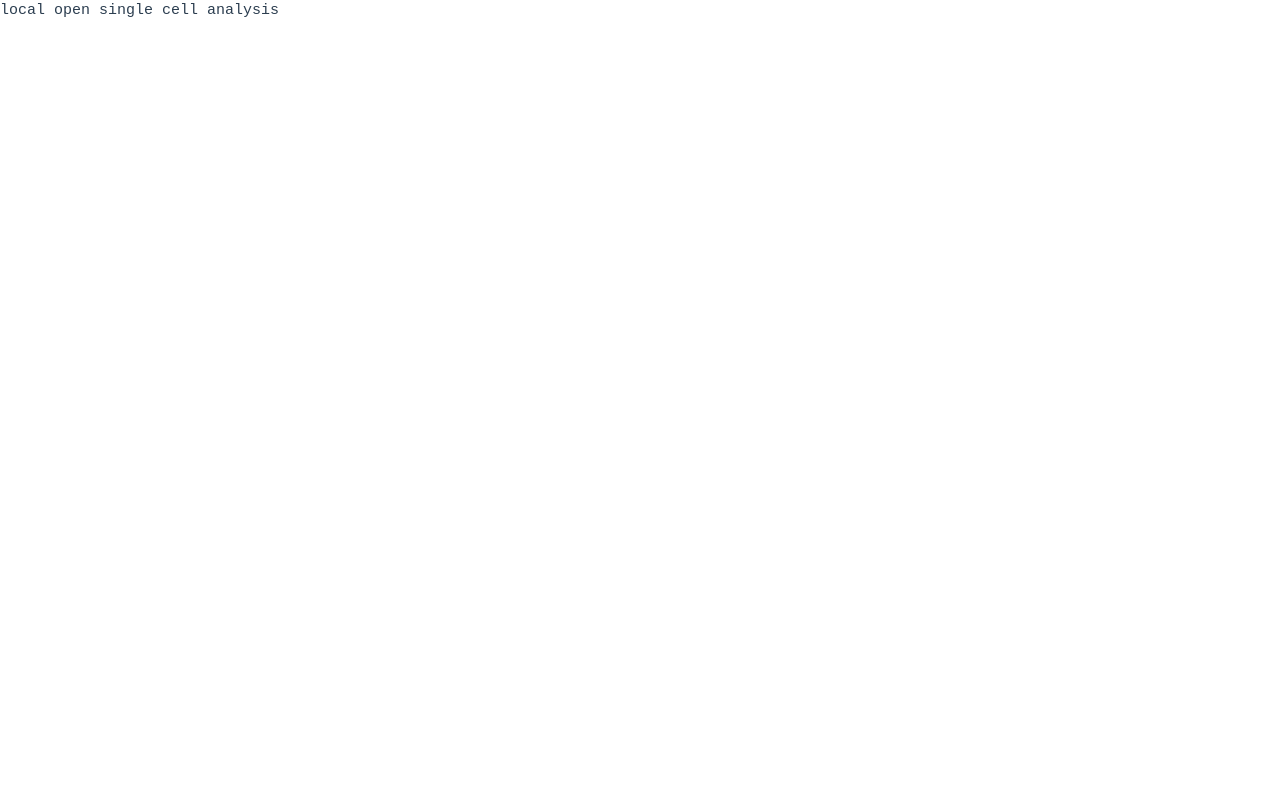
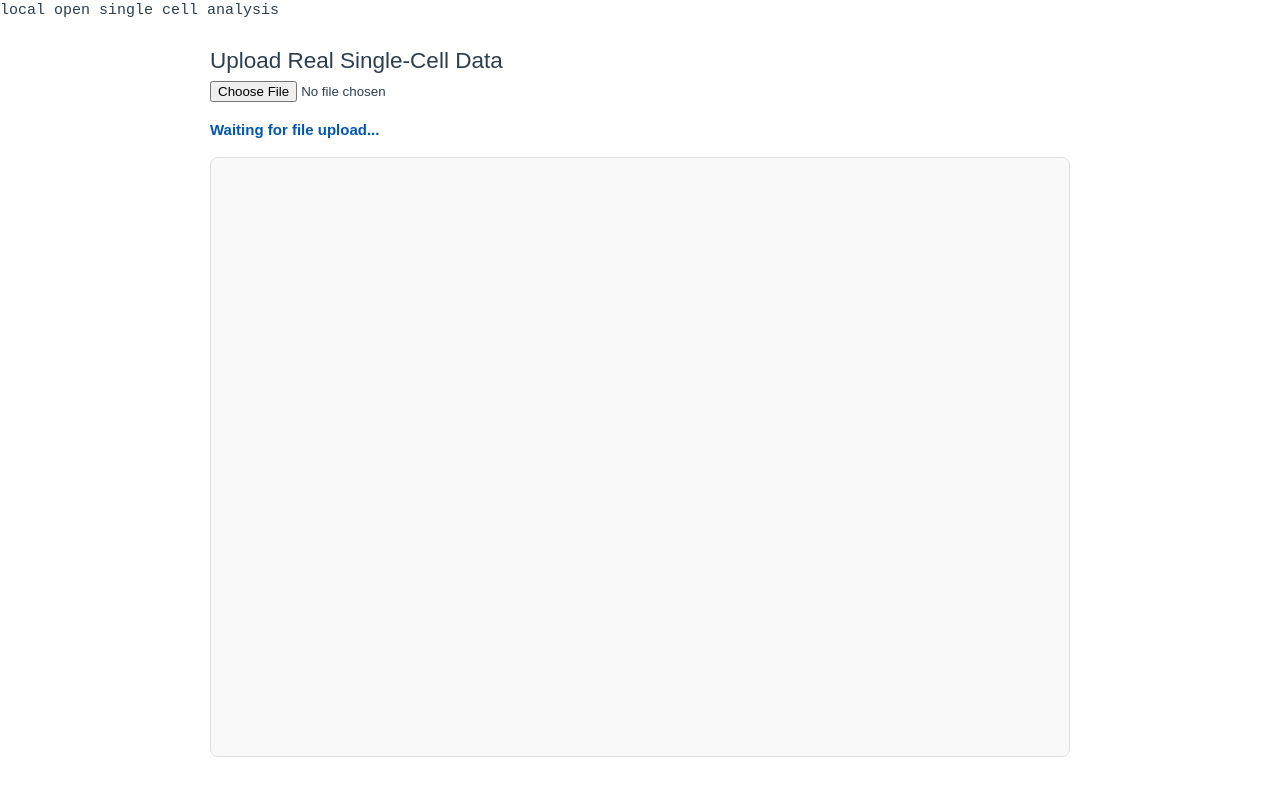
Before and after one commit to Eliaco/local-open-single-cell-analysis, a Vue app in the folder local-open-single-cell-analysis/: page / in a window 1280 px wide. Shown: the top 796 px of the page. Built offline with nearby package versions, Linux system fonts and the light colour scheme; the HTML template or start-up script is replaced by a standard one.

Commit message:
feat: Add first scran.js worker pipiline and basic UI

```diff
--- a/local-open-single-cell-analysis/src/App.vue
+++ b/local-open-single-cell-analysis/src/App.vue
@@ -1,11 +1,11 @@
 <script setup lang="ts">
-import TestWASM from "./components/TestWASM.vue";
+import ScranPipeline from "./components/ScranPipeline.vue";
 </script>
 
 <template>
   <header>local open single cell analysis</header>
   <main>
-    <!-- TODO -->
+    <ScranPipeline />
   </main>
 </template>
 
--- /dev/null
+++ b/local-open-single-cell-analysis/src/components/ScranPipeline.vue
@@ -0,0 +1,108 @@
+<template>
+  <div class="scran-container">
+    <h2>Upload Real Single-Cell Data</h2>
+
+    <input
+      type="file"
+      accept=".mtx"
+      @change="processFile"
+      :disabled="isProcessing"
+    />
+    <p class="status-text">{{ statusText }}</p>
+
+    <div ref="plotDiv" class="plot-container"></div>
+  </div>
+</template>
+
+<script setup lang="ts">
+import { ref } from "vue";
+import Plotly from "plotly.js-dist-min";
+import PipelineWorker from "../scran.pipeline.worker.ts?worker"; // Import the worker using Vite's worker syntax
+
+const statusText = ref<string>("Waiting for file upload...");
+const isProcessing = ref<boolean>(false);
+const plotDiv = ref<HTMLElement | null>(null);
+
+const processFile = async (event: Event) => {
+  const target = event.target as HTMLInputElement;
+  const file = target.files?.[0];
+  if (!file) return;
+
+  isProcessing.value = true;
+  statusText.value = "Reading file into memory...";
+
+  try {
+    const buffer = await file.arrayBuffer();
+
+    // Instantiate the worker using the Vite import
+    const worker = new PipelineWorker();
+
+    // Listen for messages coming back from pipeline.worker.ts
+    worker.onmessage = (e: MessageEvent) => {
+      const data = e.data;
+
+      if (data.type === "status") {
+        statusText.value = data.text;
+      } else if (data.type === "error") {
+        statusText.value = `Error: ${data.text}`;
+        isProcessing.value = false;
+        worker.terminate();
+      } else if (data.type === "complete") {
+        statusText.value = "Processing complete! Rendering plot...";
+
+        const trace = {
+          x: data.x,
+          y: data.y,
+          mode: "markers",
+          type: "scatter",
+          marker: { size: 3, color: "#1f77b4", opacity: 0.7 },
+        };
+
+        const layout = {
+          title: `Real Data UMAP (${data.x.length} Cells)`,
+          xaxis: { title: "UMAP 1" },
+          yaxis: { title: "UMAP 2" },
+          hovermode: "closest",
+        };
+
+        if (plotDiv.value) {
+          Plotly.newPlot(plotDiv.value, [trace], layout as any);
+        }
+
+        statusText.value = "Finished!";
+        isProcessing.value = false;
+
+        worker.terminate();
+      }
+    };
+
+    // The "name" property is required for the worker to know it is an H5AD file
+    worker.postMessage({ buffer: buffer, name: file.name }, [buffer]);
+  } catch (error) {
+    console.error("File reading failed:", error);
+    statusText.value = "Failed to read the file.";
+    isProcessing.value = false;
+  }
+};
+</script>
+
+<style scoped>
+.scran-container {
+  font-family: Arial, sans-serif;
+  max-width: 900px;
+  margin: 0 auto;
+  padding: 20px;
+}
+.status-text {
+  color: #0056b3;
+  font-weight: bold;
+  margin: 15px 0;
+}
+.plot-container {
+  width: 100%;
+  height: 600px;
+  border: 1px solid #e0e0e0;
+  border-radius: 8px;
+  background-color: #f9f9f9;
+}
+</style>
--- /dev/null
+++ b/local-open-single-cell-analysis/src/scran.pipeline.worker.ts
@@ -0,0 +1,115 @@
+// 1. The Blob Proxy: Intercept Cross-Origin Web Workers inside the worker
+const OriginalWorker = self.Worker;
+if (OriginalWorker) {
+  self.Worker = function (scriptURL: string | URL, options?: WorkerOptions) {
+    const urlStr = scriptURL instanceof URL ? scriptURL.href : scriptURL;
+
+    if (urlStr.startsWith("http")) {
+      const isModule = options && options.type === "module";
+      const script = isModule
+        ? `import "${urlStr}";`
+        : `importScripts("${urlStr}");`;
+      const blob = new Blob([script], { type: "application/javascript" });
+      return new OriginalWorker(URL.createObjectURL(blob), options);
+    }
+    return new OriginalWorker(scriptURL, options);
+  } as any;
+}
+
+// 2. Import the library from the CDN
+import * as scran from "https://cdn.jsdelivr.net/npm/scran.js/+esm";
+
+self.onmessage = async (event: MessageEvent) => {
+  // Extract 'name' along with 'buffer' so we know the file extension
+  const { buffer, name } = event.data;
+
+  console.log("Worker received file name:", name);
+
+  try {
+    self.postMessage({ type: "status", text: "Initializing WebAssembly..." });
+
+    // Initialize with localFile: false to use the CDN binaries
+    await scran.initialize({ numberOfThreads: 4, localFile: false });
+
+    let mat;
+    const uint8_buffer = new Uint8Array(buffer);
+
+    // Route the parser based on the file extension
+    if (name && name.endsWith(".h5ad")) {
+      self.postMessage({ type: "status", text: "Parsing H5AD file..." });
+
+      // Write to the virtual file system
+      scran.writeFile(name, uint8_buffer);
+
+      try {
+        // AnnData typically stores sparse matrices as an HDF5 group named "X"
+        mat = scran.initializeSparseMatrixFromHdf5Group(name, "X");
+      } catch (e) {
+        // Fallback: If it fails, the matrix might be saved as a dense dataset
+        mat = scran.initializeMatrixFromHdf5Dataset(name, "X");
+      }
+
+      // Clean up the virtual file system
+      scran.removeFile(name);
+    } else {
+      self.postMessage({
+        type: "status",
+        text: "Parsing Matrix Market file...",
+      });
+      mat = scran.initializeSparseMatrixFromMatrixMarket(uint8_buffer);
+    }
+
+    self.postMessage({
+      type: "status",
+      text: `Matrix loaded: ${mat.numberOfRows()} genes, ${mat.numberOfColumns()} cells. Running Quality Control...`,
+    });
+    let qc_metrics = scran.perCellRnaQcMetrics(mat);
+    let qc_filters = scran.suggestRnaQcFilters(qc_metrics);
+    let filtered_mat = scran.filterCells(mat, qc_filters.filter(qc_metrics));
+
+    self.postMessage({ type: "status", text: "Running Log Normalization..." });
+    let log_mat = scran.normalizeCounts(filtered_mat);
+
+    self.postMessage({
+      type: "status",
+      text: "Selecting Highly Variable Genes...",
+    });
+    let variances = scran.modelGeneVariances(log_mat);
+    let hvg_indices = scran.chooseHvgs(variances, { number: 4000 });
+
+    self.postMessage({ type: "status", text: "Computing PCA..." });
+    let pca = scran.runPca(log_mat, { features: hvg_indices, numberOfPCs: 20 });
+
+    self.postMessage({
+      type: "status",
+      text: "Optimizing UMAP (this may take a few seconds)...",
+    });
+    let index = scran.buildNeighborSearchIndex(pca);
+    let neighbors = scran.findNearestNeighbors(index, 15);
+    let umap = scran.initializeUmap(neighbors);
+    umap.run(umap.totalEpochs());
+
+    self.postMessage({ type: "status", text: "Extracting coordinates..." });
+    let coords = umap.extractCoordinates(0);
+
+    self.postMessage({
+      type: "complete",
+      x: Array.from(coords.x),
+      y: Array.from(coords.y),
+    });
+
+    // Clean up memory
+    mat.free();
+    qc_metrics.free();
+    qc_filters.free();
+    filtered_mat.free();
+    log_mat.free();
+    variances.free();
+    pca.free();
+    index.free();
+    neighbors.free();
+    umap.free();
+  } catch (error: any) {
+    self.postMessage({ type: "error", text: error.message || String(error) });
+  }
+};
--- a/local-open-single-cell-analysis/vite.config.ts
+++ b/local-open-single-cell-analysis/vite.config.ts
@@ -1,18 +1,21 @@
-import { fileURLToPath, URL } from 'node:url'
+import { fileURLToPath, URL } from "node:url";
 
-import { defineConfig } from 'vite'
-import vue from '@vitejs/plugin-vue'
-import vueDevTools from 'vite-plugin-vue-devtools'
+import { defineConfig } from "vite";
+import vue from "@vitejs/plugin-vue";
+import vueDevTools from "vite-plugin-vue-devtools";
 
 // https://vite.dev/config/
 export default defineConfig({
-  plugins: [
-    vue(),
-    vueDevTools(),
-  ],
+  plugins: [vue(), vueDevTools()],
   resolve: {
     alias: {
-      '@': fileURLToPath(new URL('./src', import.meta.url)),
+      "@": fileURLToPath(new URL("./src", import.meta.url)),
     },
   },
-})
+  server: {
+    headers: {
+      "Cross-Origin-Opener-Policy": "same-origin",
+      "Cross-Origin-Embedder-Policy": "require-corp",
+    },
+  },
+});
```
